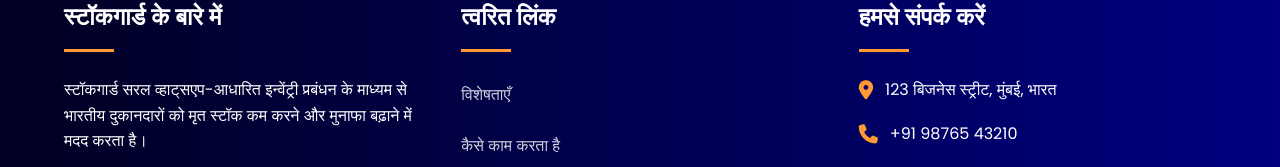
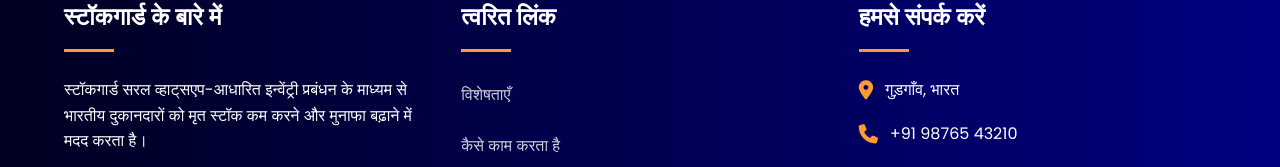
Before and after one commit to kansrakunal1992/deadStockAlertWAIndia, a plain HTML site: page index.html in a window 1280 px wide. Shown: the part 4601-4768 px from the top of the page. Drawn offline with Linux system fonts and the light colour scheme.

Commit message:
Update index.html

```diff
--- a/index.html
+++ b/index.html
@@ -1380,7 +1380,7 @@
                 footerLinks: "त्वरित लिंक",
                 footerFaq: "सामान्य प्रश्न",
                 footerContact: "हमसे संपर्क करें",
-                footerAddress: "123 बिजनेस स्ट्रीट, मुंबई, भारत",
+                footerAddress: "गुड़गाँव, भारत",
                 footerCopyright: "Copyright@2025 स्टॉकगार्ड। सर्वाधिकार सुरक्षित। | भारतीय दुकानदारों के लिए ❤️ के साथ डिज़ाइन किया गया"
             },
             ta: {
@@ -1455,7 +1455,7 @@
                 footerLinks: "விரைவு இணைப்புகள்",
                 footerFaq: "அடிக்கடி கேட்கப்படும் கேள்விகள்",
                 footerContact: "எங்களை தொடர்பு கொள்ள",
-                footerAddress: "123 பிஸினஸ் தெரு, மும்பை, இந்தியா",
+                footerAddress: "குருகான், இந்தியா",
                 footerCopyright: "Copyright@2025 ஸ்டாக்குகார்ட். அனைத்து உரிமைகளும் பாதுகாக்கப்பட்டவை. | இந்திய கடைக்காரர்களுக்காக ❤️ உடன் வடிவமைக்கப்பட்டது"
             },
             mr: {
@@ -1530,7 +1530,7 @@
                 footerLinks: "द्रुत दुवे",
                 footerFaq: "सामान्य प्रश्न",
                 footerContact: "आमच्याशी संपर्क साधा",
-                footerAddress: "123 बिझनेस स्ट्रीट, मुंबई, भारत",
+                footerAddress: "गुड़गाँव, भारत",
                 footerCopyright: "Copyright@2025 स्टॉकगार्ड. सर्व हक्क राखीव. | भारतीय दुकानदारांसाठी ❤️ सह डिझाइन केलेले"
             }
         };
```
